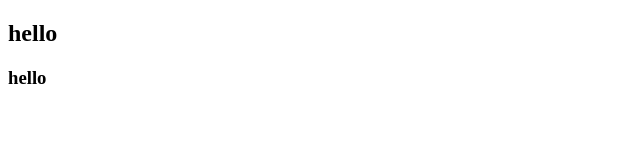
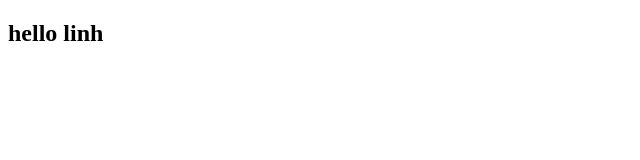
Before and after one commit to azuretran/githubtest, a plain HTML site: page index.html in a window 1280 px wide. Shown: the whole page, without its empty margins (0-640 px from the left). Drawn offline with Linux system fonts and the light colour scheme.

Commit message:
linh commit

```diff
--- a/index.html
+++ b/index.html
@@ -8,7 +8,7 @@
 </head>
 <body>
 
-    <h2> hello </h2>
-    <h3>hello</h3>
+    <h2> hello linh</h2>
+
 </body>
 </html>
```
